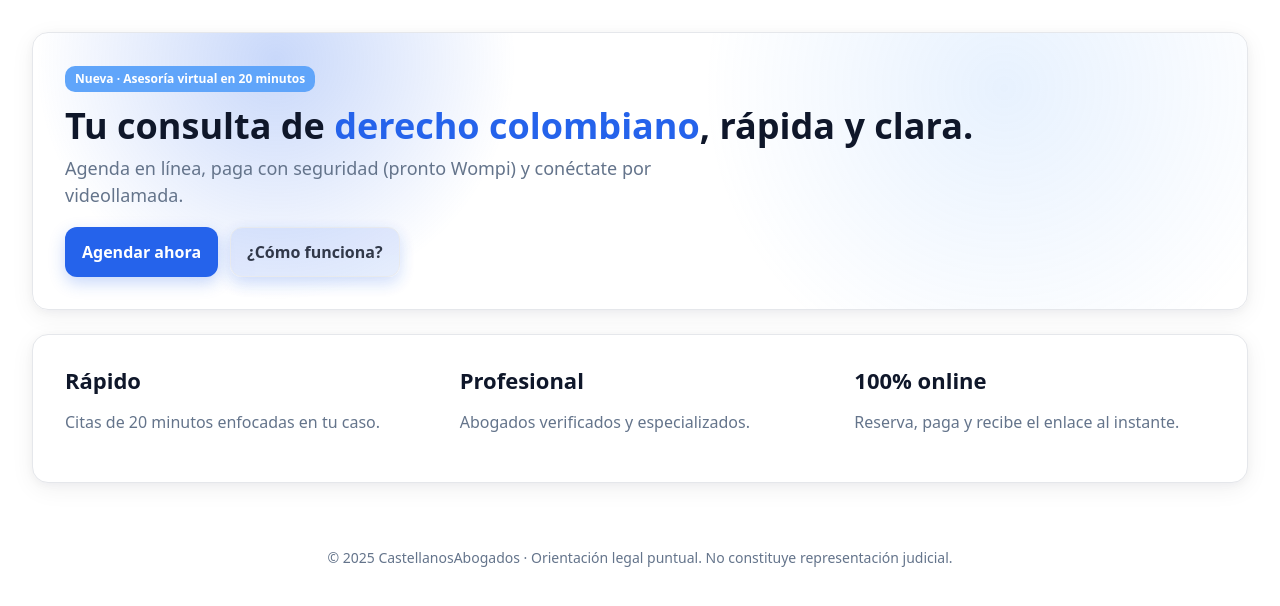
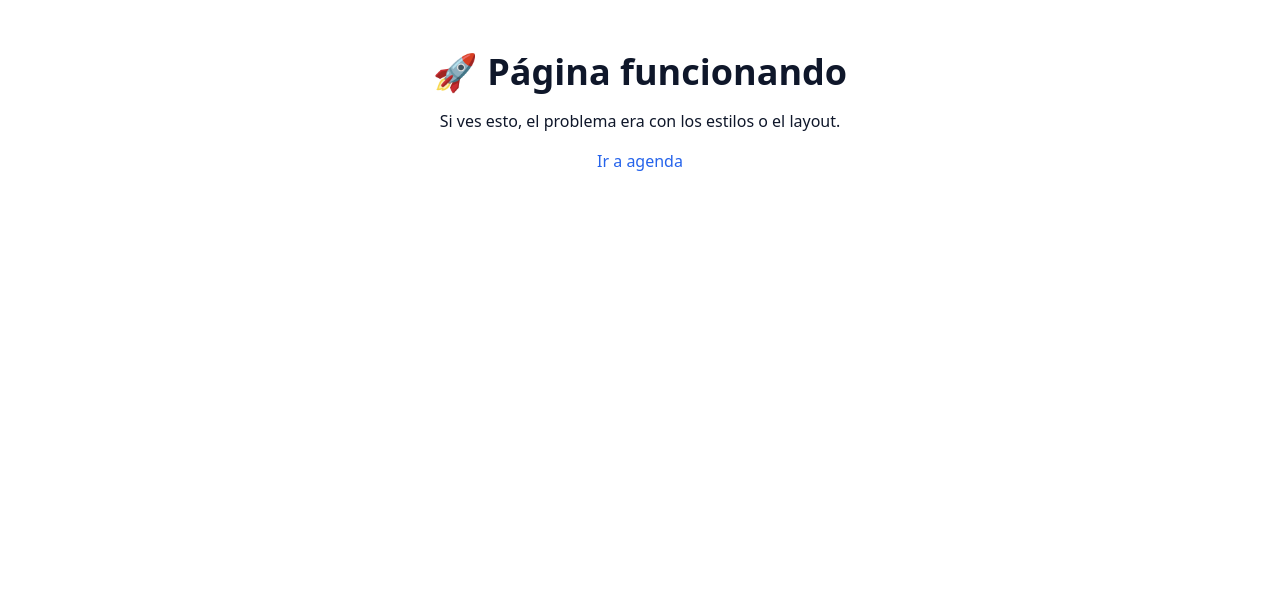
Before and after one commit to jjonnas1/castellanosabogados, a Next.js app: page /agenda in a window 1280 px wide. Shown: the top 606 px of the page. Built offline with nearby package versions, Linux system fonts and the light colour scheme.

Commit message:
Update page.tsx

```diff
--- a/app/agenda/page.tsx
+++ b/app/agenda/page.tsx
@@ -1,114 +1,10 @@
 // app/page.tsx
 export default function Home() {
   return (
-    <main style={{ display: "grid", gap: 24, padding: 32 }}>
-      {/* Hero principal */}
-      <section
-        className="card"
-        style={{
-          position: "relative",
-          overflow: "hidden",
-          padding: 32,
-          background:
-            "radial-gradient(600px circle at 20% 10%, rgba(37,99,235,0.25), transparent 40%), radial-gradient(600px circle at 80% 20%, rgba(96,165,250,0.15), transparent 50%)",
-        }}
-      >
-        <div style={{ position: "relative" }}>
-          <span
-            style={{
-              display: "inline-block",
-              background: "var(--brand-2)",
-              color: "#fff",
-              fontSize: 12,
-              fontWeight: 700,
-              padding: "4px 10px",
-              borderRadius: "10px",
-              marginBottom: 12,
-            }}
-          >
-            Nueva · Asesoría virtual en 20 minutos
-          </span>
-
-          <h1
-            style={{
-              fontSize: "clamp(28px, 3vw, 36px)",
-              color: "var(--text)",
-              marginBottom: 8,
-            }}
-          >
-            Tu consulta de{" "}
-            <span style={{ color: "var(--brand)" }}>derecho colombiano</span>, rápida y clara.
-          </h1>
-
-          <p
-            style={{
-              color: "var(--muted)",
-              fontSize: 18,
-              maxWidth: 700,
-              marginTop: 8,
-            }}
-          >
-            Agenda en línea, paga con seguridad (pronto Wompi) y conéctate por videollamada.
-          </p>
-
-          <div style={{ marginTop: 18, display: "flex", gap: 12 }}>
-            <a className="btn" href="/agenda">
-              Agendar ahora
-            </a>
-            <a
-              href="#como-funciona"
-              className="btn secondary"
-              style={{ opacity: 0.85 }}
-            >
-              ¿Cómo funciona?
-            </a>
-          </div>
-        </div>
-      </section>
-
-      {/* Sección de beneficios */}
-      <section
-        id="como-funciona"
-        className="card"
-        style={{
-          display: "grid",
-          gridTemplateColumns: "repeat(auto-fit,minmax(220px,1fr))",
-          gap: 18,
-          background: "var(--surface)",
-        }}
-      >
-        {[
-          {
-            t: "Rápido",
-            d: "Citas de 20 minutos enfocadas en tu caso.",
-          },
-          {
-            t: "Profesional",
-            d: "Abogados verificados y especializados.",
-          },
-          {
-            t: "100% online",
-            d: "Reserva, paga y recibe el enlace al instante.",
-          },
-        ].map((f, i) => (
-          <div key={i} style={{ padding: 8 }}>
-            <h3 style={{ marginBottom: 6, color: "var(--text)" }}>{f.t}</h3>
-            <p style={{ color: "var(--muted)" }}>{f.d}</p>
-          </div>
-        ))}
-      </section>
-
-      {/* Pie o aviso */}
-      <p
-        style={{
-          textAlign: "center",
-          color: "var(--muted)",
-          marginTop: 40,
-          fontSize: 14,
-        }}
-      >
-        © 2025 CastellanosAbogados · Orientación legal puntual. No constituye representación judicial.
-      </p>
+    <main style={{ padding: 50, textAlign: "center" }}>
+      <h1>🚀 Página funcionando</h1>
+      <p>Si ves esto, el problema era con los estilos o el layout.</p>
+      <a href="/agenda">Ir a agenda</a>
     </main>
   );
 }
```
